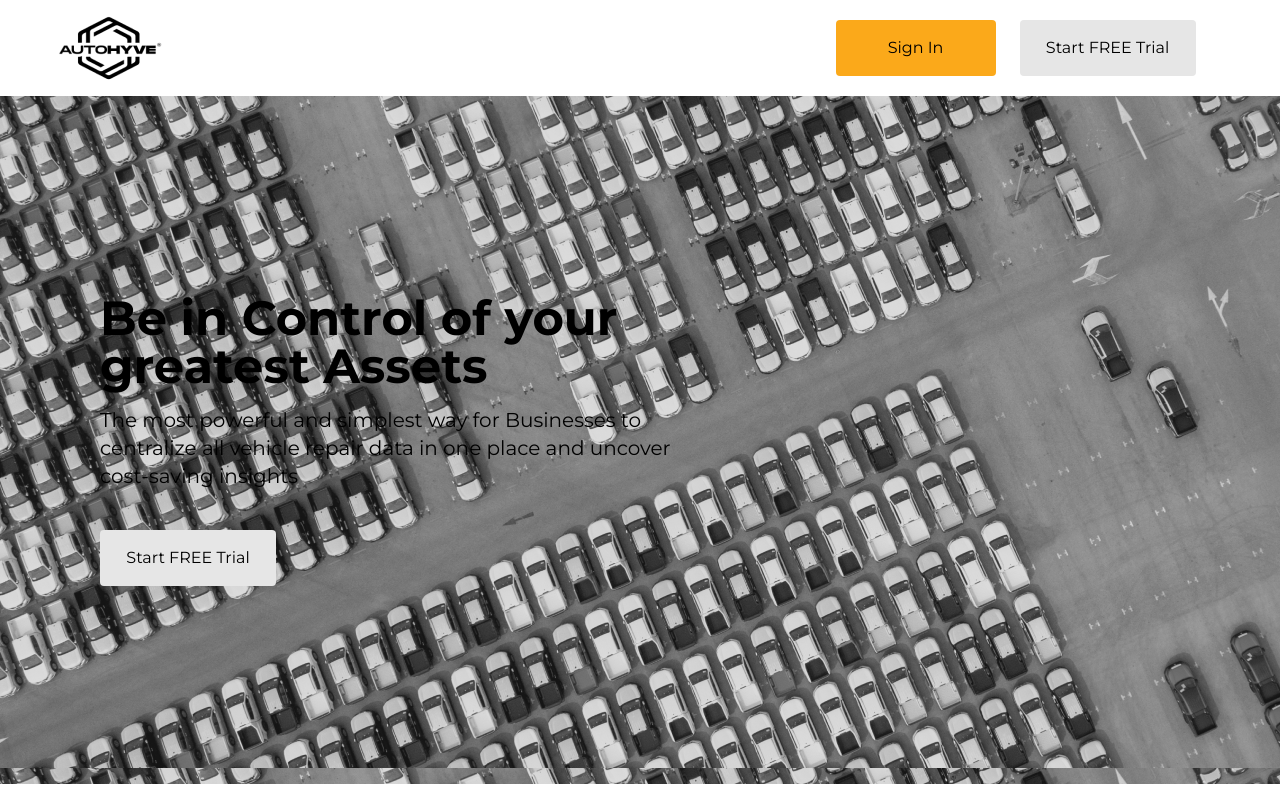
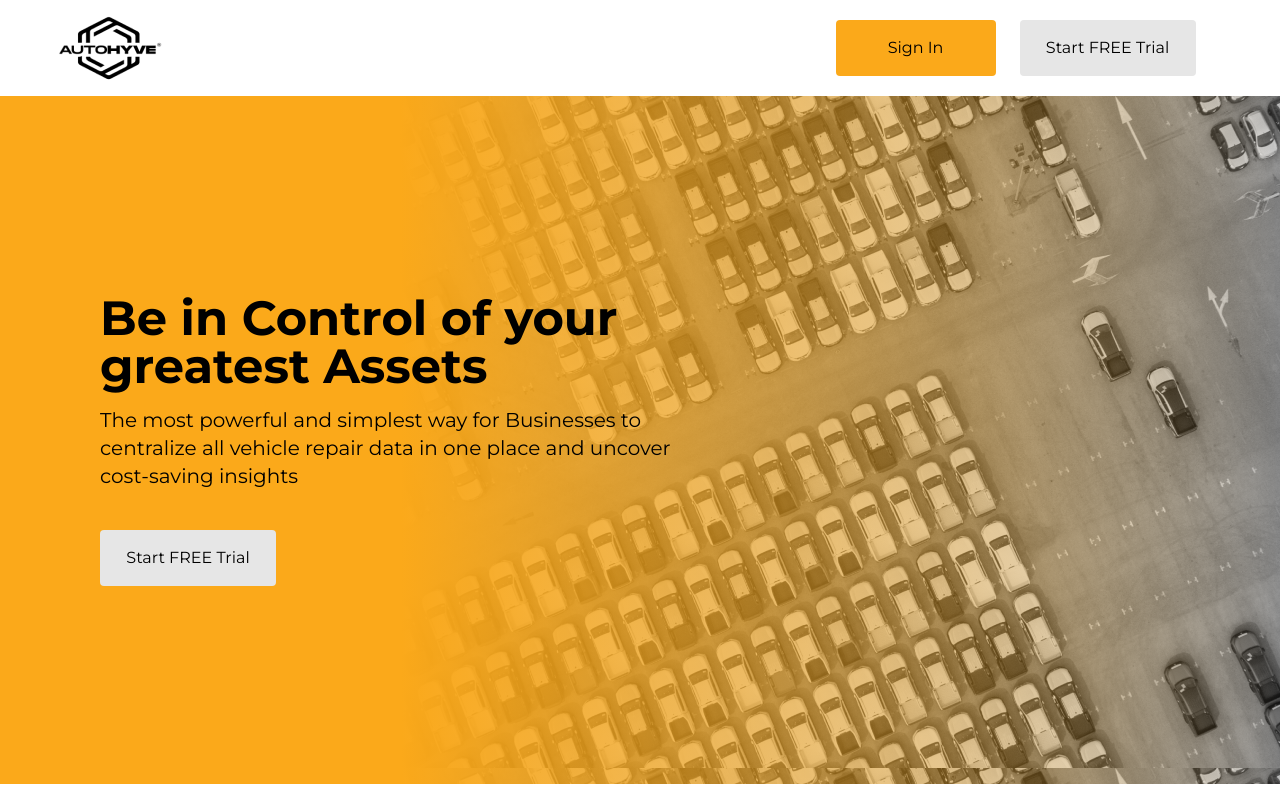
Before and after one commit to yarcx/jiffix, a React (Vite) app: page / in a window 1280 px wide. Shown: the top 800 px of the page. Built offline with nearby package versions, Linux system fonts and the light colour scheme.

Commit message:
minor fix

```diff
--- a/src/App.css
+++ b/src/App.css
@@ -33,7 +33,7 @@ border-radius: 50px;
 .back-img {
   background: url(./assets/car_background.png);
 }
-.back {
+.linear_back{
   height: 500px;
   background: linear-gradient(89.85deg, #fba91a 31.31%, rgba(251, 169, 26, 0) 99.88%);
 }
```
